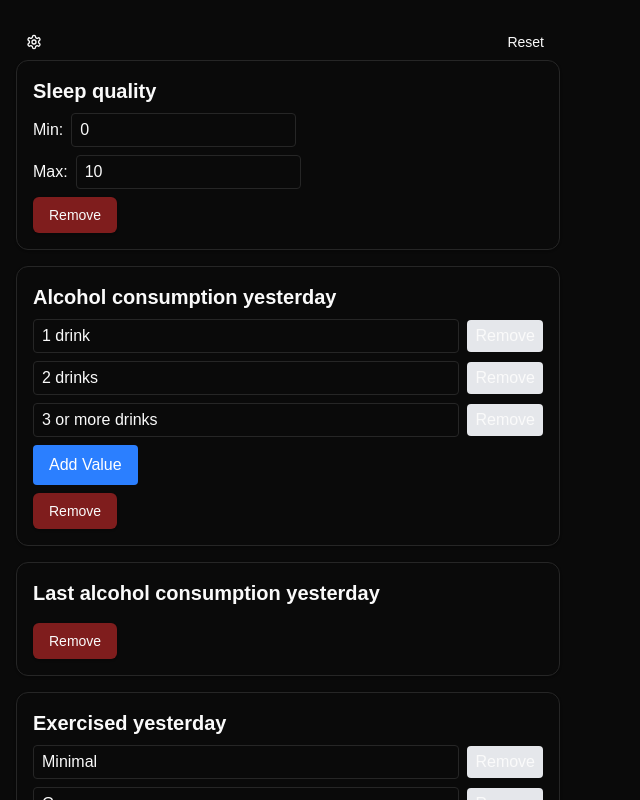
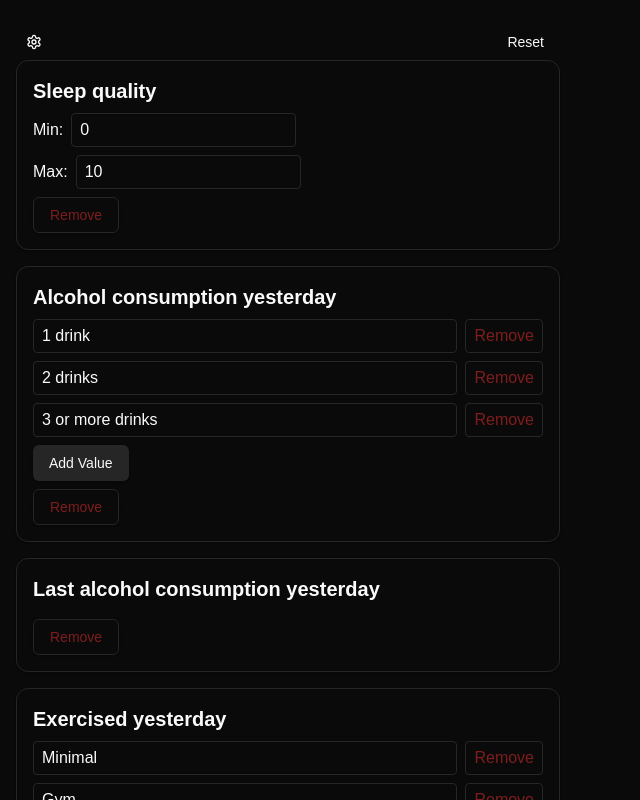
Before and after one commit to ThomasStock/tracker, a React (Vite) app: page / in a window 1280 px wide. Both pictures are taken after a click on the button "Settings". Shown: the top 800 px of the page, without its empty margins (0-640 px from the left). Built offline with nearby package versions, Linux system fonts and the light colour scheme.

Commit message:
dark template

```diff
--- a/src/TemplateEditor/AddItemForm.tsx
+++ b/src/TemplateEditor/AddItemForm.tsx
@@ -1,5 +1,6 @@
 import { useState } from "react";
 import type { TemplateItem } from "../store/templateAtom";
+import { Button } from "@/components/ui/button";
 
 export default function AddItemForm({ addItem }: { addItem: (item: TemplateItem) => void }) {
   const [title, setTitle] = useState("");
@@ -53,9 +54,9 @@ export default function AddItemForm({ addItem }: { addItem: (item: TemplateItem)
           <option value="tags">Tags</option>
         </select>
       </div>
-      <button onClick={handleAddItem} className="bg-green-500 text-white px-4 py-2 rounded hover:bg-green-600 transition-colors">
+      <Button onClick={handleAddItem} variant="secondary">
         Add Item
-      </button>
+      </Button>
     </div>
   );
 }
--- a/src/TemplateEditor/EnumItem.tsx
+++ b/src/TemplateEditor/EnumItem.tsx
@@ -1,5 +1,6 @@
 import type { EnumTemplate } from "../store/templateAtom";
 import type { TemplateItemProps } from "./types";
+import { Button } from "@/components/ui/button";
 
 export default function EnumItem({ item, onChange }: TemplateItemProps<EnumTemplate>) {
   if (item.kind !== "enum") {
@@ -31,14 +32,17 @@ export default function EnumItem({ item, onChange }: TemplateItemProps<EnumTempl
       {item.values.map((value, valueIndex) => (
         <div key={valueIndex} className="flex items-center space-x-2">
           <input value={value} onChange={(e) => updateValue(valueIndex, e.target.value)} className="border rounded px-2 py-1 flex-grow" />
-          <button onClick={() => removeValue(valueIndex)} className="bg-gray-200 px-2 py-1 rounded hover:bg-gray-300 transition-colors">
+          <button
+            onClick={() => removeValue(valueIndex)}
+            className="text-destructive bg-transparent border border-input hover:bg-destructive/10 px-2 py-1 rounded transition-colors"
+          >
             Remove
           </button>
         </div>
       ))}
-      <button onClick={addValue} className="bg-blue-500 text-white px-4 py-2 rounded hover:bg-blue-600 transition-colors">
+      <Button onClick={addValue} variant="secondary">
         Add Value
-      </button>
+      </Button>
     </div>
   );
 }
--- a/src/TemplateEditor/TagsItem.tsx
+++ b/src/TemplateEditor/TagsItem.tsx
@@ -1,5 +1,6 @@
 import type { TagsTemplate } from "../store/templateAtom";
 import type { TemplateItemProps } from "./types";
+import { Button } from "@/components/ui/button";
 
 export default function TagsItem({ item, onChange }: TemplateItemProps<TagsTemplate>) {
   if (item.kind !== "tags") {
@@ -32,14 +33,17 @@ export default function TagsItem({ item, onChange }: TemplateItemProps<TagsTempl
       {item.values.map((tag, tagIndex) => (
         <div key={tagIndex} className="flex items-center space-x-2">
           <input value={tag} onChange={(e) => updateTag(tagIndex, e.target.value)} className="border rounded px-2 py-1 flex-grow" />
-          <button onClick={() => removeTag(tagIndex)} className="bg-gray-200 px-2 py-1 rounded hover:bg-gray-300 transition-colors">
+          <button
+            onClick={() => removeTag(tagIndex)}
+            className="text-destructive bg-transparent border border-input hover:bg-destructive/10 px-2 py-1 rounded transition-colors"
+          >
             Remove
           </button>
         </div>
       ))}
-      <button onClick={addTag} className="bg-blue-500 text-white px-4 py-2 rounded hover:bg-blue-600 transition-colors">
+      <Button onClick={addTag} variant="secondary">
         Add Tag
-      </button>
+      </Button>
     </div>
   );
 }
--- a/src/TemplateEditor/TemplateEditor.tsx
+++ b/src/TemplateEditor/TemplateEditor.tsx
@@ -31,7 +31,11 @@ export default function TemplateEditor() {
           <Card key={index} className="p-4">
             <h2 className="text-xl font-semibold mb-2">{item.title}</h2>
             <ItemComponent item={item.type as never} onChange={(type: any) => editItem(index, { ...item, type })} />
-            <Button onClick={() => removeItem(index)} variant="destructive" className="mt-2">
+            <Button
+              onClick={() => removeItem(index)}
+              variant="outline"
+              className="mt-2 text-destructive hover:bg-destructive/10 hover:text-destructive"
+            >
               Remove
             </Button>
           </Card>
```
